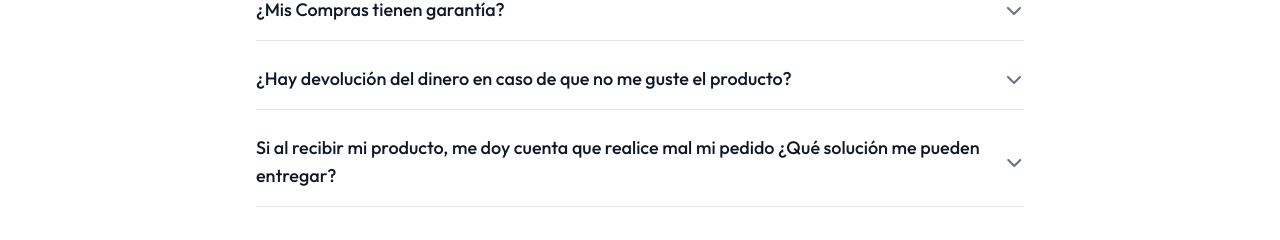
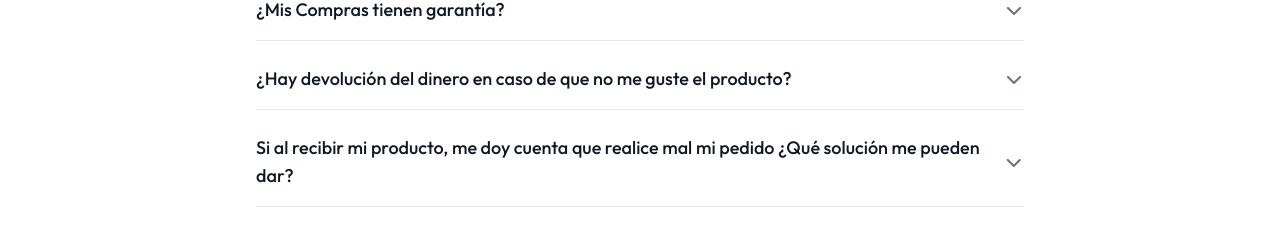
Before and after one commit to SaulSneider7/jasperpetshop, a React (Vite) app: page / in a window 1280 px wide. Shown: the part 5780-6020 px from the top of the page. Built offline with nearby package versions, Linux system fonts and the light colour scheme.

Commit message:
dar en FAQ

```diff
--- a/src/components/FAQ.tsx
+++ b/src/components/FAQ.tsx
@@ -118,7 +118,7 @@ export const FAQ: React.FC = () => {
             )
         },
         {
-            question: "Si al recibir mi producto, me doy cuenta que realice mal mi pedido ¿Qué solución me pueden entregar?",
+            question: "Si al recibir mi producto, me doy cuenta que realice mal mi pedido ¿Qué solución me pueden dar?",
             answer: (
                 <p>Dado que todos nuestros productos son fabricados única y exclusivamente a pedido, y al no existir motivos de devolución por terminaciones de producto o falla de material, se podrá realizar un descuento especial en el siguiente pedido. <strong>No se realizará devolución de dinero.</strong></p>
             )
```
